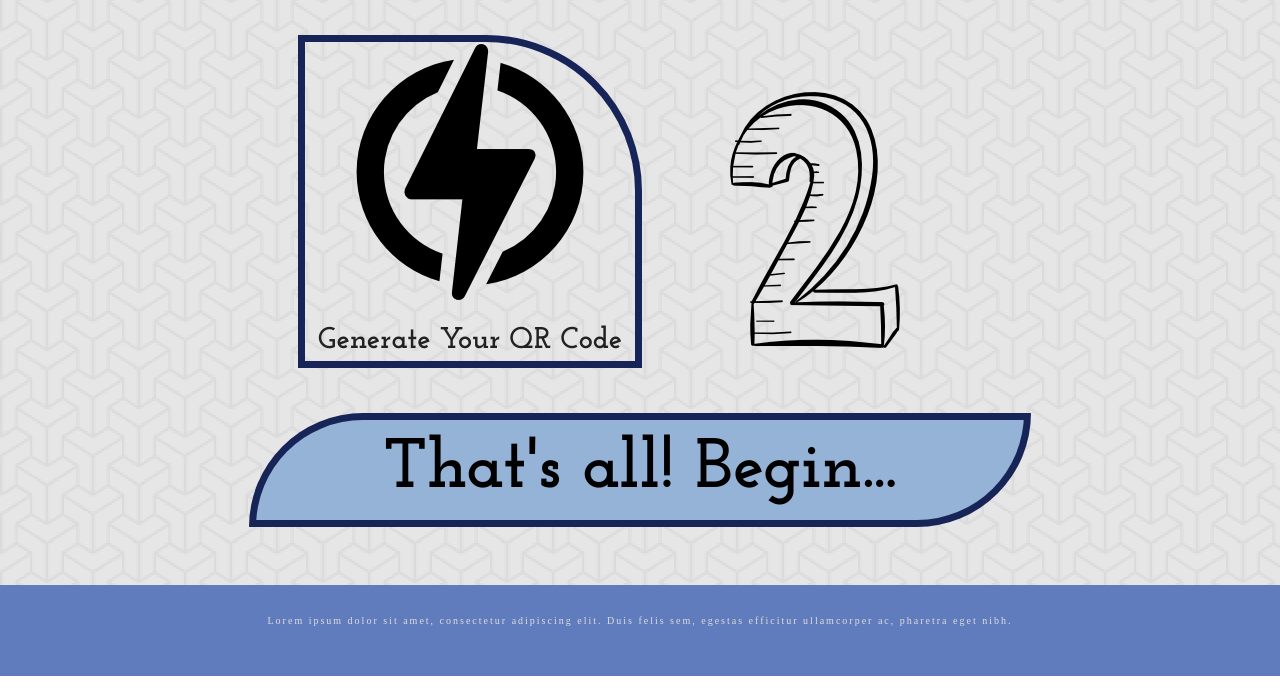
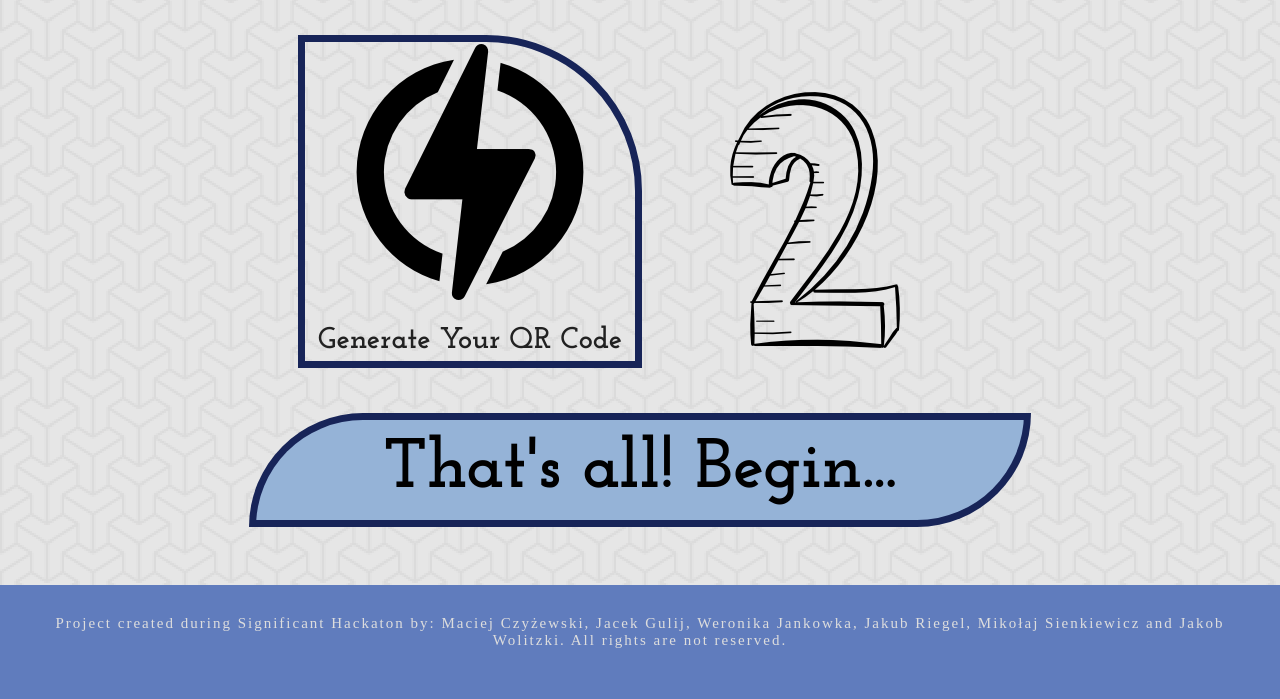
Before and after one commit to Jacykow/photoshower, a plain HTML site: page host.html in a window 1280 px wide. Shown: the part 703-1402 px from the top of the page. Before the commit the page ends 1379 px from the top, so only its background shows below. Drawn offline with nearby package versions, Linux system fonts and the light colour scheme.

Commit message:
Footer Changed in HOST

```diff
--- a/host.html
+++ b/host.html
@@ -49,7 +49,7 @@
 		</div>
 	</div>
 	<footer>
-	Lorem ipsum dolor sit amet, consectetur adipiscing elit. Duis felis sem, egestas efficitur ullamcorper ac, pharetra eget nibh.
+	Project created during Significant Hackaton by: Maciej Czyżewski, Jacek Gulij, Weronika Jankowka, Jakub Riegel, Mikołaj Sienkiewicz and Jakob Wolitzki. All rights are not reserved.
   <footer>
 </body>
 </html>
--- a/style/styleH.css
+++ b/style/styleH.css
@@ -134,11 +134,12 @@ body{
 footer
 {
 	background-color:#607cbd;
+	padding:20px;
 	padding-top:30px;
 	text-align: center;
 	padding-bottom: 10px;
 	letter-spacing: 2px;
-	font-size: 10px;
+	font-size: 15px;
 	color: #ddd;
 	margin-left:0;
 	margin-right:0;
```
